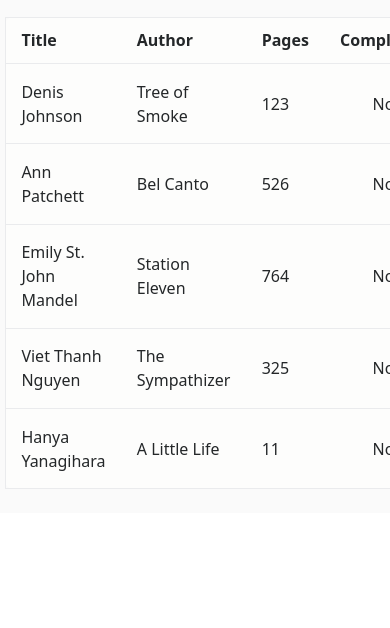
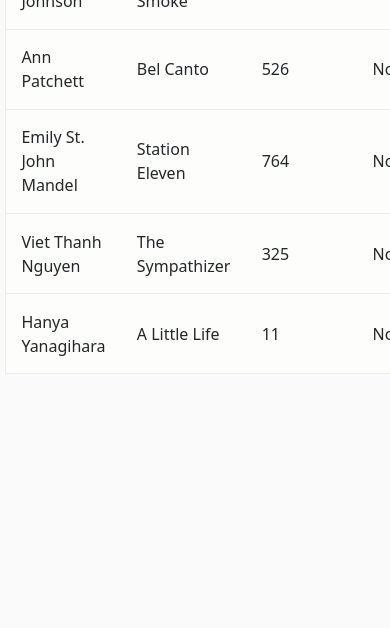
Before and after one commit to toxa-dev/theodinproject.com-07-project-library, a plain HTML site: page index.html in a window 390 px wide. Shown: the part 216-844 px from the top of the page. Drawn offline with Linux system fonts and the light colour scheme.

Commit message:
fix: move the container up to the edge of the to prevent jumping when the keyboard shows up on small screens

```diff
--- a/style.css
+++ b/style.css
@@ -167,4 +167,8 @@
       var(--space-around-main-container) * var(--small-screens-factor)
     );
   }
+
+  body {
+    align-items: initial;
+  }
 }
```
